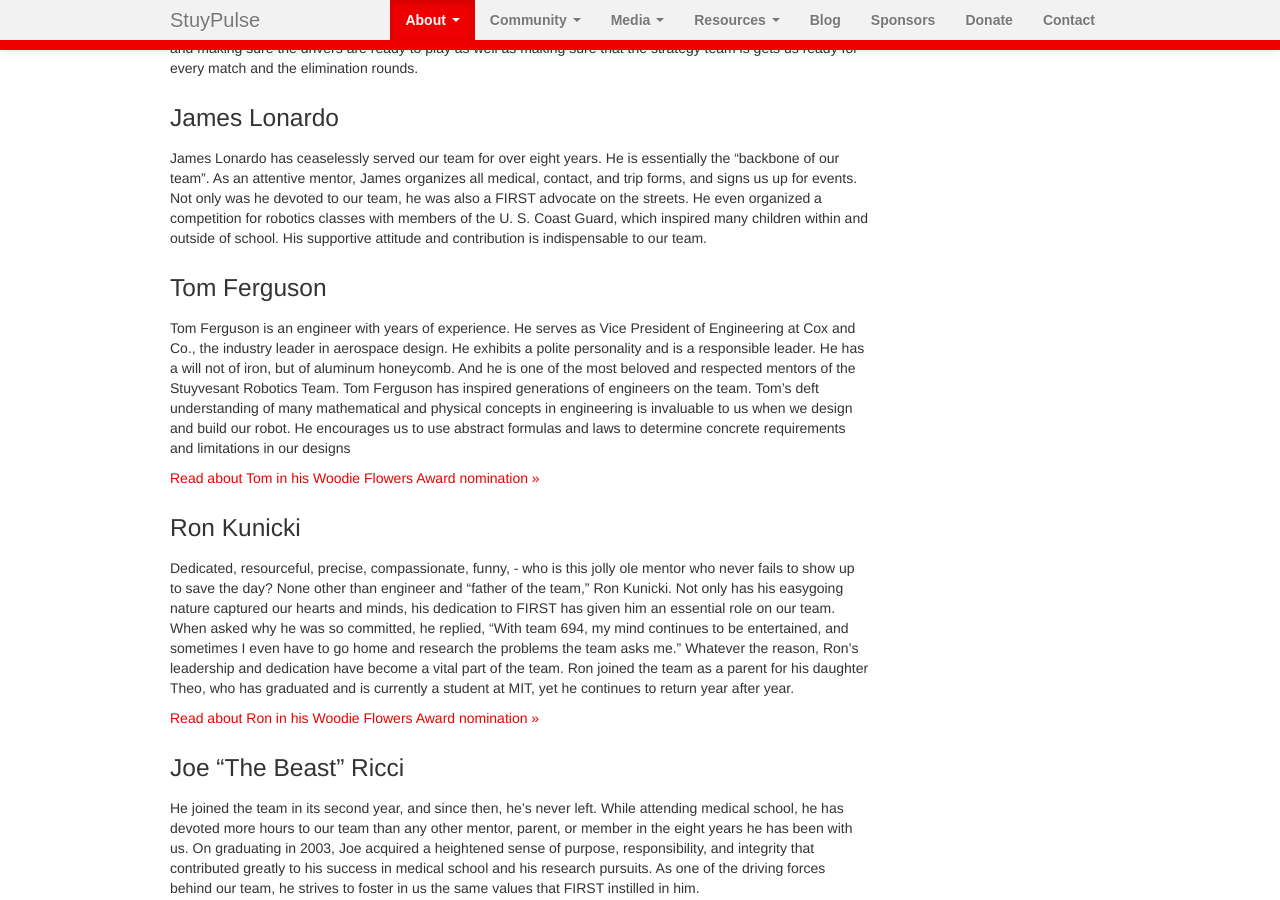
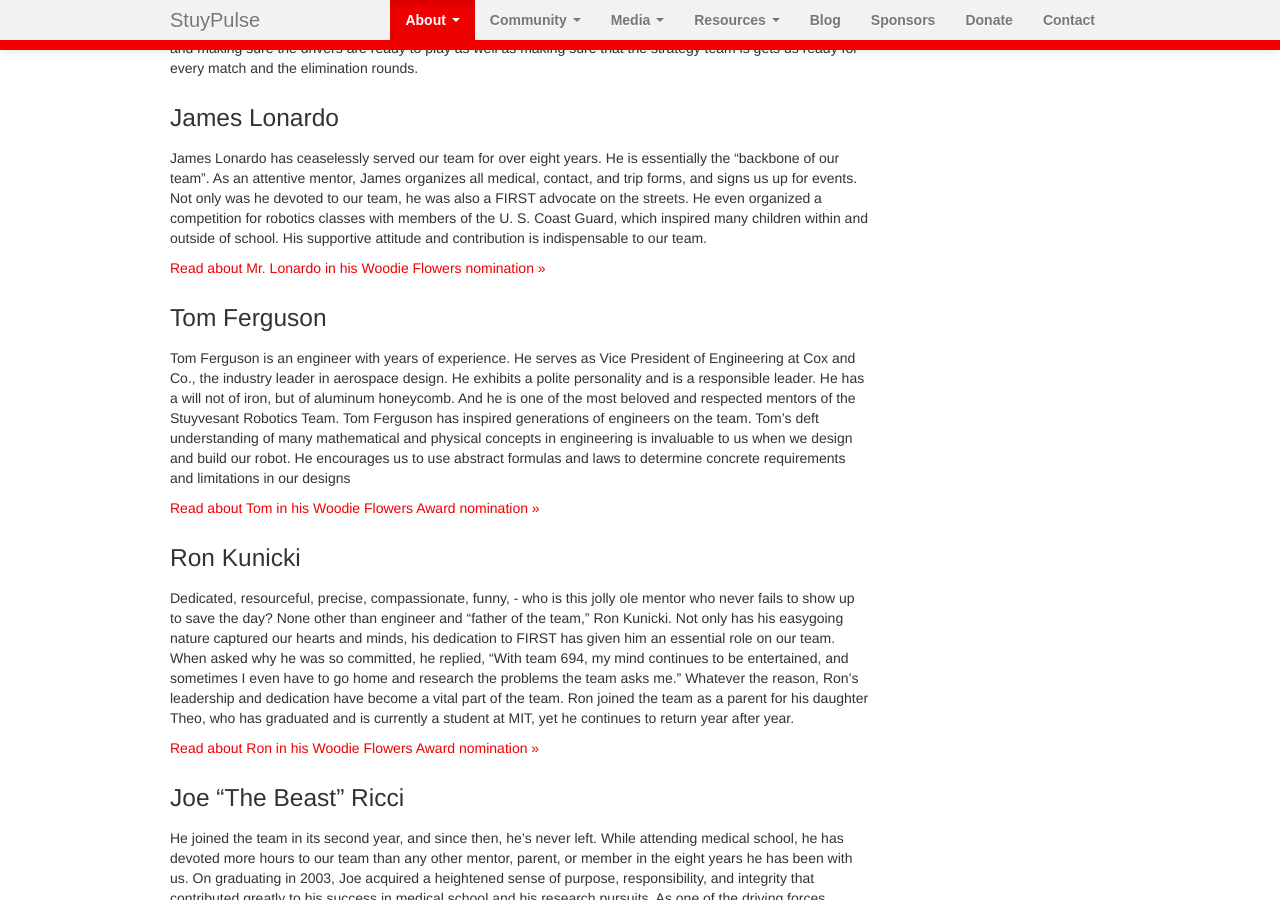
Before and after one commit to StuyPulse/team694.github.io, a Jekyll site: the page built from about/mentors/index.md, in a window 1280 px wide and 900 px high, scrolled down 442 px. Built offline with Jekyll 4.4.1, drawn with Linux system fonts in a browser that asks for light colours; nearby versions of some CDN libraries.

Commit message:
Add Lonardo's Woodie Flowers essay

```diff
--- a/about/mentors/index.md
+++ b/about/mentors/index.md
@@ -18,6 +18,8 @@ Joe Blay has had a tremendous impact on our team since his high school years. Jo
 ### James Lonardo
 <div markdown="1" class="ec-description">
 James Lonardo has ceaselessly served our team for over eight years. He is essentially the "backbone of our team". As an attentive mentor, James organizes all medical, contact, and trip forms, and signs us up for events. Not only was he devoted to our team, he was also a FIRST advocate on the streets. He even organized a competition for robotics classes with members of the U. S. Coast Guard, which inspired many children within and outside of school. His supportive attitude and contribution is indispensable to our team.
+
+[Read about Mr. Lonardo in his Woodie Flowers nomination &raquo;](https://stuypulse.nyc3.digitaloceanspaces.com/site/woodieflowers/lonardo.pdf)
 </div>
 
 ### Tom Ferguson
```
